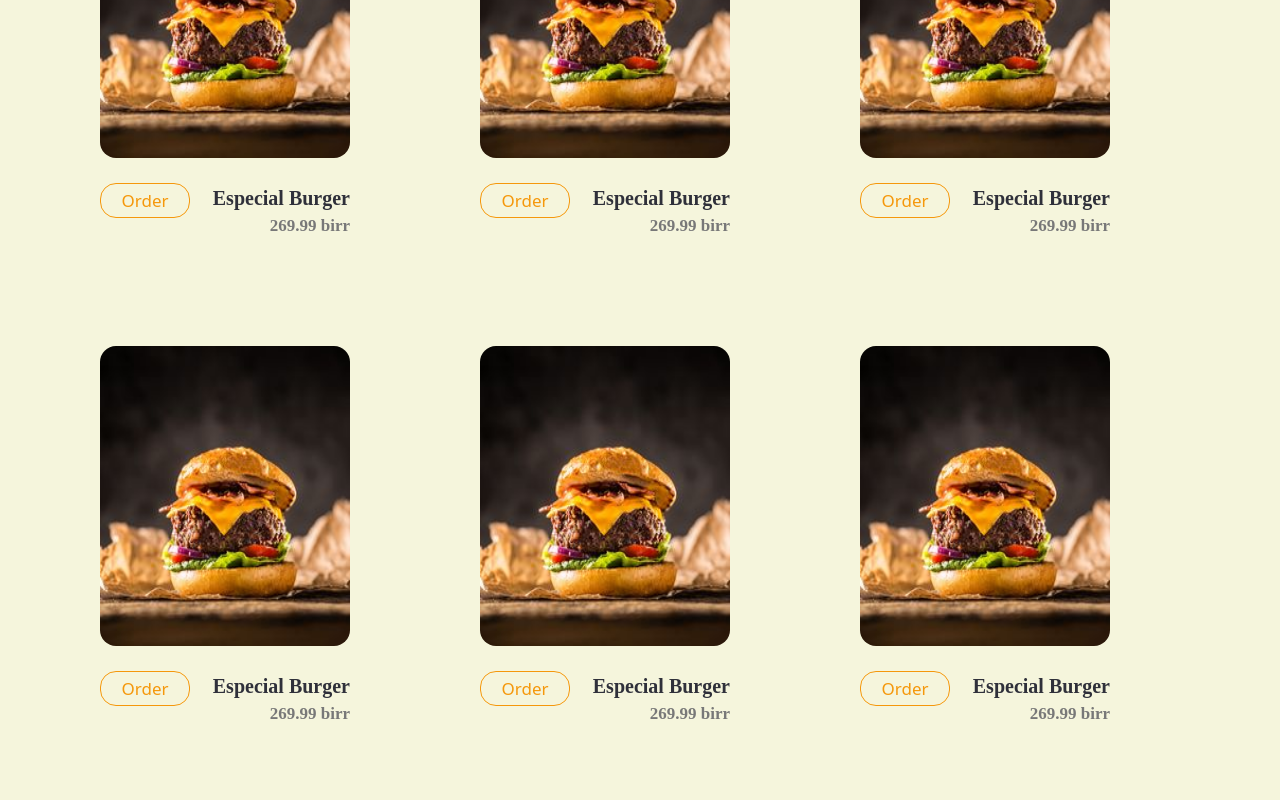
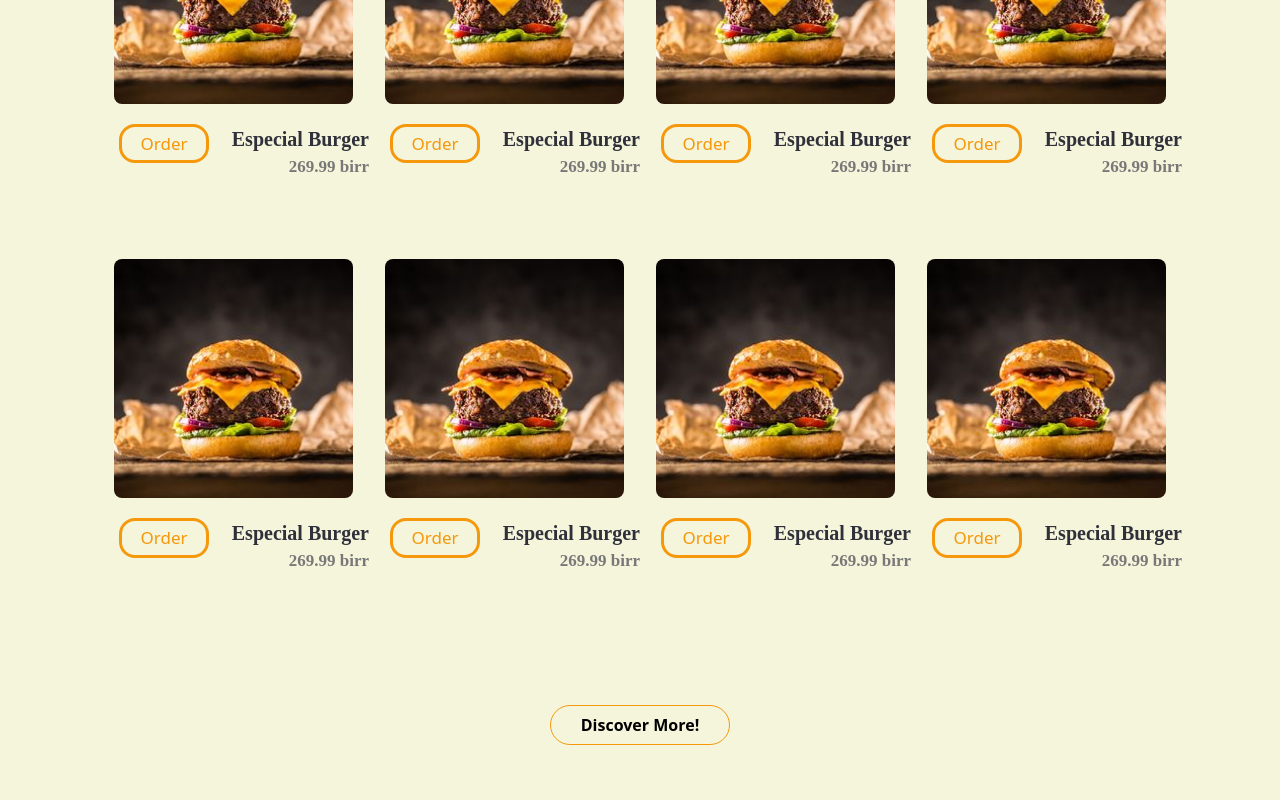
Before and after one commit to fseha-hagos/food-delivery, a React (Create React App) app: page / in a window 1280 px wide. Shown: the part 1760-2560 px from the top of the page. Built offline with nearby package versions, Linux system fonts and the light colour scheme; a web font is replaced by a local one.

Commit message:
adding some interactions.

```diff
--- a/src/pages/AboutUs.js
+++ b/src/pages/AboutUs.js
@@ -4,22 +4,23 @@ import Navbar from "./components/navbar";
 import ProductCard from "./components/product-card";
 import Contact from './components/contact';
 import About from './components/about';
+import { Fade, Slide } from 'react-reveal';
 
 
 function AboutUs() {
   return (
-    <div className="home-container">
+    <div className="relative bg-custom_background z-1">
       <Navbar />
 
 
-        <div className='about-wrapper'>
-          <div className='bg-circle'> </div>
-          <div className='fir-image-con'><img style={{width:"100%", height:"100%"}} src={require("./assets/about-2758e5de75ac8bf1c6d1c82464ec7177.jpg")}/></div>
-          <div className='sec-image-con'><img style={{width:"100%", height:"100%"}} src={require("./assets/about-e1c2c179e66b3db526235f5b03a7c268.jpg")}/></div>
+        <div className='about-wrapper relative w-[90%] h-[500px] my-[70px] mx-auto '>
+          <div className='bg-circle  absolute left-[10px] top-[10px] h-[450px] w-[550px] rounded-[40%] bg-custom_primary_10'> </div>
+         <Slide left> <div className='fir-image-con h-[345px] w-[330px] absolute left-[7px] top-[7px] overflow-hidden rounded-[10px]'><img className='w-[100%] h-[100%]' src={require("./assets/about-2758e5de75ac8bf1c6d1c82464ec7177.jpg")}/></div> </Slide>
+         <Fade left delay={500}> <div className='sec-image-con h-[345px] w-[330px] absolute left-[250px] bottom-[7px] overflow-hidden rounded-[10px]'><img className='w-[100%] h-[100%]' src={require("./assets/about-e1c2c179e66b3db526235f5b03a7c268.jpg")}/></div> </Fade>
 
-          <div className='about-writing'>
-            <h2>About Us</h2>
-            <p>Lorem ipsum, or lipsum as it is sometimes known,
+          <div className='about-writing absolute right-0 max-w-[600px] h-[500px] pl-[20px] flex flex-column justify-center'>
+            <h2 className='text-[40px] text-left text-custom_primary  '>About Us</h2>
+            <p className='text-[20px] text-custom_sec text-left' >Lorem ipsum, or lipsum as it is sometimes known,
               is dummy text used in laying out print, graphic or web designs.
               The passage is attributed to an unknown typesetter in the 15th century
               who is thought to have scrambled parts of Cicero's
@@ -33,10 +34,10 @@ function AboutUs() {
 
         </div>
 
-        <div className='about-foot-con'>
-          <span className='button signup'>Sign up</span>
+        <div className='about-foot-con mr-[40px]'>
+          <span className='button signup inline-block p-[10px] w-[150px] rounded-[40px] font-[600]'>Sign up</span>
           <span className=''>Or</span>
-          <span className='button login'>Log in</span>
+          <span className='button login inline-block p-[10px] w-[150px] rounded-[40px] font-[600]'>Log in</span>
           <h3>pick your favorite recipe!</h3>
         </div>
           <div className='about-container'>
--- a/src/pages/OrderOnline.js
+++ b/src/pages/OrderOnline.js
@@ -4,28 +4,29 @@ import Navbar from "./components/navbar";
 import ProductCard from "./components/product-card";
 import Contact from './components/contact';
 import About from './components/about';
+import { Fade, Zoom } from 'react-reveal';
 
 function OrderOnline(props) {
     return (
-        <div  className='order-online'>
+        <div  className='order-online relative w-[100%] min-h-[100vh]'>
         <Navbar />
 
-            <div className='order-online-wrapper'>
-                <div className='background-pizza'></div>
-                <div className='order-online-wrapper-left'>
-                    <h2>Royal</h2>
-                    <h3>Home Delivery</h3>
-                    <p>Lorem ipsum dolor sit amet, consectetur adipiscing elit,
-                        sed do eiusmod tempor incididunt ut labore et dolore magnaaliqua</p>
-                    <span className='button choose-recipe'>Choose recipe</span>
+            <div className='order-online-wrapper h-[700px] w-[100%] mt-[90px] flex relative'>
+                <div className='background-pizza absolute w-[300px] h-[300px] left-[-150px] bottom-0'></div>
+                <div className='order-online-wrapper-left m-0 py-[10px] px-[20px] relative w-[50%] '>
+                    <Fade out><h2 className='m-0 p-0 text-[70px] text-custom_primary'>Royal</h2></Fade>
+                    <Fade out delay={600}><h3 className='m-0 p-0 text-[66px]'>Home Delivery</h3></Fade>
+                    <Fade out delay={800}> <p className='text-left text-[23px]'>Lorem ipsum dolor sit amet, consectetur adipiscing elit,
+                        sed do eiusmod tempor incididunt ut labore et dolore magnaaliqua</p></Fade>
+                    <span className='button choose-recipe inline-block w-[220px] p-[7px] mt-[50px] text-[22px] rounded-[40px]'>Choose recipe</span>
                 </div>
 
 
-                <div className='order-online-wrapper-right'>
-                    <div className='bike-container'>
+                <div className='order-online-wrapper-right m-0 p-[20px] w-[50%]  relative overflow-hidden'>
+                     <Fade right delay={1000}> <div className='bike-container absolute top-[-40px] left-[100px] w-[400px] h-[480px]'>
 
-                    </div>
-                    <p>Lorem ipsum dolor sit amet, consectetur adipiscing elit, sed do eiusmod tempor incididunt ut labore et dolore magna aliqua</p>
+                    </div></Fade>
+                    <p className='absolute top-[550px] text-left text-[19px] mr-[17px]'>Lorem ipsum dolor sit amet, consectetur adipiscing elit, sed do eiusmod tempor incididunt ut labore et dolore magna aliqua</p>
                 </div>
             </div>
             <div className='about-container'>
--- a/src/pages/components/my-carousel.js
+++ b/src/pages/components/my-carousel.js
@@ -19,8 +19,9 @@ function MyCarousel() {
       <div className="home-image-container relative h-[480px]  max-w-[95%] my-[5px] mx-auto rounded-[35px] flex flex-col justify-center">
       <img
 
-          className="absolute d-block w-[100%] h-[100%]"
+          className="absolute cover d-block w-full h-full rounded-[35px]"
           src={require('../assets/conver.jpg')}
+          resizeMode={"cover"}
           alt="First kkkkkk"
         />
       <h2 className='royal text-[50px] z-10 p-0 m-0'>ROYAL</h2>
--- a/src/pages/components/product-card.js
+++ b/src/pages/components/product-card.js
@@ -4,10 +4,88 @@ import '../styles/components.css'
 import {
     Link
 } from 'react-router-dom';
+//id
+//href
+//imageAlt
+//imageSrc
+//name
+//price
 
-function ProductCard() {
+const products = [
+    {
+      "id" : 1,
+      "href" : "img",
+     "imageAlt" : "products",
+     "imageSrc" : "require('../assets/a5dcb73787322a8244171b9eea44b9bd-1.jpg')",
+     "name" : "Especial Burger",
+    "price" : 269.99
+    },
+    {
+      "id" : 1,
+      "href" : "img",
+     "imageAlt" : "products",
+     "imageSrc" : "require('../assets/a5dcb73787322a8244171b9eea44b9bd-1.jpg')",
+     "name" : "Especial Burger",
+    "price" : 269.99
+    },
+    {
+      "id" : 1,
+      "href" : "img",
+     "imageAlt" : "products",
+     "imageSrc" : "require('../assets/a5dcb73787322a8244171b9eea44b9bd-1.jpg')",
+     "name" : "Especial Burger",
+    "price" : 269.99
+    },
+    {
+      "id" : 1,
+      "href" : "img",
+     "imageAlt" : "products",
+     "imageSrc" : "require('../assets/a5dcb73787322a8244171b9eea44b9bd-1.jpg')",
+     "name" : "Especial Burger",
+    "price" : 269.99
+    },
+    {
+      "id" : 1,
+      "href" : "img",
+     "imageAlt" : "products",
+     "imageSrc" : "require('../assets/a5dcb73787322a8244171b9eea44b9bd-1.jpg')",
+     "name" : "Especial Burger",
+    "price" : 269.99
+    },
+    {
+      "id" : 1,
+      "href" : "img",
+     "imageAlt" : "products",
+     "imageSrc" : "require('../assets/a5dcb73787322a8244171b9eea44b9bd-1.jpg')",
+     "name" : "Especial Burger",
+    "price" : 269.99
+    },
+    {
+      "id" : 1,
+      "href" : "img",
+     "imageAlt" : "products",
+     "imageSrc" : "require('../assets/a5dcb73787322a8244171b9eea44b9bd-1.jpg')",
+     "name" : "Especial Burger",
+    "price" : 269.99
+    },
+    {
+      "id" : 1,
+      "href" : "img",
+     "imageAlt" : "products",
+     "imageSrc" : "require('../assets/a5dcb73787322a8244171b9eea44b9bd-1.jpg')",
+     "name" : "Especial Burger",
+    "price" : 269.99
+    },
+]
+
+function ProductCard(props ) {
+    const { product } = props;
+    console.log(product);
     return (
-        <div className='card-container w-[100%] mb-5  sm:w-[270px] h-[470px] sm:h-[400px] rounded-[16px] overflow-hidden'>
+        <div>
+            {
+        /*
+        <div className='card-container border-[5px] border-solid w-[100%] mb-5  sm:w-[270px] h-[470px] sm:h-[400px] rounded-[16px] overflow-hidden aspect-h-1 aspect-w-1 w-full overflow-hidden rounded-lg bg-gray-200 xl:aspect-h-8 xl:aspect-w-7'>
             <div className='card-image-container w-[330px] mx-auto sm:w-[260px] h-[380px] sm:h-[310px] py-[5px] px-[5px] rounded-[16px] overflow-hidden'>
                 <img className='w-[100%] h-[100%] rounded-[16px]' src={require('../assets/a5dcb73787322a8244171b9eea44b9bd-1.jpg')} alt='produtcs for today'/>
             </div>
@@ -19,6 +97,28 @@ function ProductCard() {
                 </div>
             </div>
         </div>
+*/
+
+<a key={product.id} href={product.href} className="group">
+<div className="  aspect-h-1 aspect-w-1 w-full overflow-hidden rounded-lg bg-gray-200 xl:aspect-h-8 xl:aspect-w-7 ">
+  <img
+    alt={product.imageAlt}
+    src={product.imageSrc}
+    className="h-full w-full object-cover object-center group-hover:opacity-75"
+  />
+</div>
+<div className='card-content py-[3px] w-[330px] sm:w-[260px] mx-auto  px-[20px] sm:px-[5px] mt-[17px]'>
+            <Link to="/recipe"  className='order w-[90px] px-[4px] py-[4px] no-underline rounded-[16px] text-center float-left text-[17px] font-[500] '><span>Order</span></Link>
+                <div className='title-container  text-right float-right'>
+                    <p className='title font-[600] text-[20px] rounded-[16px]'>{product.name}</p>
+                    <p className='price font-[600] text-[17px] rounded-[16px]'>{product.price} birr</p>
+                </div>
+            </div>
+</a>
+
+
+            }
+            </div>
     );
 }
 
--- a/src/pages/home.js
+++ b/src/pages/home.js
@@ -9,6 +9,72 @@ import { useEffect, useState } from 'react';
 import MyCarousel from './components/my-carousel';
 
 
+const products = [
+  {
+    "id" : 1,
+    "href" : "img",
+   "imageAlt" : "products",
+   "imageSrc" : require('./assets/a5dcb73787322a8244171b9eea44b9bd-1.jpg'),
+   "name" : "Especial Burger",
+  "price" : 269.99
+  },
+  {
+    "id" : 1,
+    "href" : "img",
+   "imageAlt" : "products",
+   "imageSrc" : require('./assets/a5dcb73787322a8244171b9eea44b9bd-1.jpg'),
+   "name" : "Especial Burger",
+  "price" : 269.99
+  },
+  {
+    "id" : 1,
+    "href" : "img",
+   "imageAlt" : "products",
+   "imageSrc" : require('./assets/a5dcb73787322a8244171b9eea44b9bd-1.jpg'),
+   "name" : "Especial Burger",
+  "price" : 269.99
+  },
+  {
+    "id" : 1,
+    "href" : "img",
+   "imageAlt" : "products",
+   "imageSrc" : require('./assets/a5dcb73787322a8244171b9eea44b9bd-1.jpg'),
+   "name" : "Especial Burger",
+  "price" : 269.99
+  },
+  {
+    "id" : 1,
+    "href" : "img",
+   "imageAlt" : "products",
+   "imageSrc" : require('./assets/a5dcb73787322a8244171b9eea44b9bd-1.jpg'),
+   "name" : "Especial Burger",
+  "price" : 269.99
+  },
+  {
+    "id" : 1,
+    "href" : "img",
+   "imageAlt" : "products",
+   "imageSrc" : require('./assets/a5dcb73787322a8244171b9eea44b9bd-1.jpg'),
+   "name" : "Especial Burger",
+  "price" : 269.99
+  },
+  {
+    "id" : 1,
+    "href" : "img",
+   "imageAlt" : "products",
+   "imageSrc" : require('./assets/a5dcb73787322a8244171b9eea44b9bd-1.jpg'),
+   "name" : "Especial Burger",
+  "price" : 269.99
+  },
+  {
+    "id" : 1,
+    "href" : "img",
+   "imageAlt" : "products",
+   "imageSrc" : require('./assets/a5dcb73787322a8244171b9eea44b9bd-1.jpg'),
+   "name" : "Especial Burger",
+  "price" : 269.99
+  },
+]
 
 function Home() {
 
@@ -60,14 +126,14 @@ humour, or randomised words which don't look even slightly believable.There are
           <div className="wrapper-container mx-[20px] md:mx-[90px] my-0 z-100">
 
            <p className='wrapper-title text-[35px]  flex items-center justify-center'><span className='inline-block my-0 mx-[10px] md:mx-[28px] w-[40px] h-[3px] border-t-[1px] border-solid border-black z-1'></span>today’s special<span className='inline-block my-0 mx-[10px] md:mx-[28px] w-[40px] h-[3px] border-t-[1px] border-solid border-black z-1'></span></p>
+           <div className="mx-auto max-w-2xl px-4 py-16 sm:px-6 sm:py-24 lg:max-w-7xl lg:px-8">
+           <h2 className="sr-only">Products</h2>
+            <div className='relative grid grid-cols-1 gap-x-20 gap-y-20 sm:grid-cols-2 lg:grid-cols-3 xl:grid-cols-4 xl:gap-x-8   z-3'>
+              {products.map((item,index) => (
+                <ProductCard product={item}/>
+              ))}
 
-            <div className='relative grid grid-cols-1  md:grid-cols-2 lg:grid-cols-3 md:gap-[40px] mt-[50px] md:mt-[100px]  z-3'>
-              <div><ProductCard /></div>
-              <div><ProductCard /></div>
-              <div><ProductCard /></div>
-              <div><ProductCard /></div>
-              <div><ProductCard /></div>
-              <div><ProductCard /></div>
+            </div>
             </div>
 
             <div className='discover-button my-[10px] mt-[35px] mx-auto w-[180px] p-[7px]  rounded-[50px]'><span className='font-[700]'>Discover More!</span></div>
--- a/src/pages/styles/components.css
+++ b/src/pages/styles/components.css
@@ -63,7 +63,8 @@
     width: 270px;
     height:400px;
     border-radius:16px;
-    overflow: hidden
+    overflow: hidden;
+    border: 8px solid #000;
     }
 .card-image-container {
     width: 260px;
--- a/src/pages/styles/home.css
+++ b/src/pages/styles/home.css
@@ -158,75 +158,46 @@
 
 
 .about-wrapper{
-    width: 90%;
-    height: 500px;
-    margin: 70px auto;
-    position: relative;
+
 }
 
 .about-wrapper .bg-circle{
-    height: 450px;
-    width: 550px;
-    border-radius: 40%;
-    background-color: rgba(245,152,12,0.10);
-    position: absolute;
-    left: 10px;
-    top: 10px;
 
 }
 .about-wrapper .fir-image-con{
-    height: 345px;
-    width: 330px;
-    position: absolute;
-    left: 7px;
-    top: 7px;
-    overflow: hidden;
-    border-radius: 10px;
+
 }
 .about-wrapper .sec-image-con{
-    height: 345px;
-    width: 330px;
-    position: absolute;
-    left: 250px;
-    bottom: 7px;
-    overflow: hidden;
-    border-radius: 10px;
+
 }
 .about-wrapper .about-writing{
-    position: absolute;
-    right: 0;
-    max-width: 600px;
-    height: 500px;
-    padding-left:20px;
-    display: flex;
-    flex-direction: column;
-    justify-content: center;
+
 }
 .about-wrapper .about-writing h2{
-    font-size: 40px;
+
     font-family: 'Lily Script One', cursive;
-    text-align: left;
-    color: #F5980C;
     text-shadow: 0px 4px 4px rgba(0, 0, 0, 0.25);
 }
 .about-wrapper .about-writing p{
-    font-size: 20px;
     font-family:'Abyssinica SIL';
-    color: #2F303A;
-    text-align: left;
 }
 .about-foot-con {
-    margin-top: 40px;
-
 }
 .about-foot-con .signup,.about-foot-con .login{
-    display: inline-block;
+    cursor: pointer;
+    color: #F5980C;
+    border: 3px solid #F5980C;
+    animation-name: button-out;
+    animation-duration: 0.35s;
+    animation-fill-mode: forwards;
+}
+.about-foot-con .signup:hover,.about-foot-con .login:hover {
+    animation-name: button-hover;
+    animation-duration: 0.35s;
+    animation-fill-mode: forwards;
+  }
 
-    padding: 10px;
-    width: 150px;
-    border: 3px solid #F5980C;
-    border-radius: 40px;
-}
+
 .about-foot-con span{
     display: inline-block;
     margin: 0 60px;
@@ -240,46 +211,27 @@
 
 
 .order-online{
-    position: "relative";
+
     background-image: url('../assets/orderonline.jpg');
     background-repeat: no-repeat;
-    width: 100%;
-    min-height: 100vh;
+
 }
 .order-online .order-online-wrapper{
-    height: 700px;
-    width: 100%;
-    margin-top: 90px;
-    display: flex;
-    position: relative;
+
 }
 .order-online .order-online-wrapper .background-pizza{
-    position: absolute;
-    width: 300px;
-    height: 300px;
-    left: -150px;
+
     background-image: url('../assets/bgpizza-39d43bb340c543c7808076f899ced767.png');
     background-repeat: no-repeat;
     background-size: contain;
-    bottom: 0px;
+
 
 }
 .order-online-wrapper .order-online-wrapper-right {
-    margin: 0;
-    padding: 0;
-    width: 50%;
-
-    padding: 20px;
-    position: relative;
-    overflow: hidden;
 
 }
 .order-online-wrapper .order-online-wrapper-right .bike-container{
-    position: absolute;
-    top: 20px;
-    left: 0;
-    width: 480px;
-    height: 480px;
+
     background-image: url('../assets/bike-031bcb4123cce47b60d4808033c5b14c.png');
     background-repeat: no-repeat;
     background-size: cover;
@@ -287,54 +239,42 @@
 
 }
 .order-online-wrapper .order-online-wrapper-right p{
-    position: absolute;
-    top: 550px;
-    text-align: left;
-    font-size: 19px;
-    margin-right: 17px;
+
 }
 
 .order-online-wrapper .order-online-wrapper-left {
-    margin: 0;
-    padding: 0;
-    position: relative;
-    width: 50%;
-    overflow: hidden;
-    padding: 10px 150px;
+
 
 }
 .order-online-wrapper .order-online-wrapper-left h2{
-    margin: 0;
-    padding: 0;
-    font-size: 70px;
+
     font-family: 'Lily Script One', cursive;
-    color: #F5980C;
+
 
 }
 .order-online-wrapper .order-online-wrapper-left h3{
-    margin: 0;
-    padding: 0;
-    font-size: 66px;
+
     font-family: 'Lily Script One', cursive;
 
 }
 .order-online-wrapper .order-online-wrapper-left p{
-    text-align: left;
-    font-size: 23px;
+
 
 }
 
 .order-online-wrapper .order-online-wrapper-left .choose-recipe{
-    display: inline-block;
-    width: 220px;
-    padding: 7px;
-    margin-top: 50px;
-    font-size: 22px;
-    background-color: #F5980C;
-    color: white;
-    border-radius: 40px;
+    cursor: pointer;
+    color: #F5980C;
+    border: 3px solid #F5980C;
+    animation-name: button-out;
+    animation-duration: 0.35s;
+    animation-fill-mode: forwards;
 }
-
+.order-online-wrapper-left .choose-recipe:hover {
+    animation-name: button-hover;
+    animation-duration: 0.35s;
+    animation-fill-mode: forwards;
+  }
 
 .recipe-wrapper {
     width: 90%;
@@ -587,7 +527,7 @@
     }
     to {
       color: #F5980C;
-      border: 1px solid #F5980C;
+      border: 3px solid #F5980C;
     }
   }
 
```
